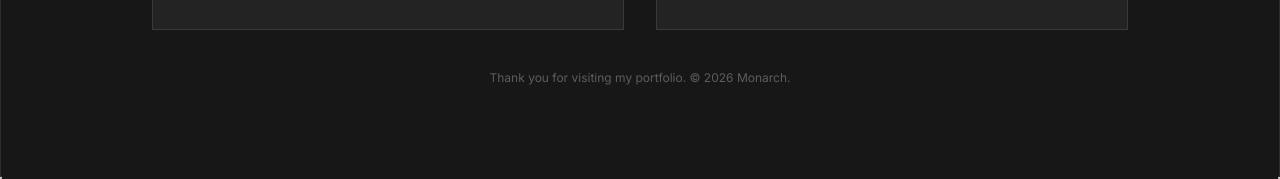
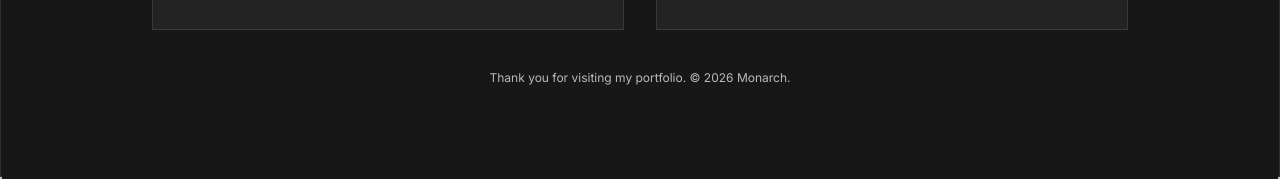
Before and after one commit to Monarch-Commits/Portfolio, a Next.js app: page / in a window 1280 px wide. Shown: the part 7220-7399 px from the top of the page. Built offline with nearby package versions, Linux system fonts and the light colour scheme; no server answers; a web font is replaced by a local one.

Commit message:
optimize

```diff
--- a/components/contact.tsx
+++ b/components/contact.tsx
@@ -128,7 +128,7 @@
           </div>
         </div>
 
-        <p className="mt-10 text-center text-xs text-white/30">
+        <p className="mt-10 text-center text-xs text-white/70">
           Thank you for visiting my portfolio. © {new Date().getFullYear()}{' '}
           Monarch.
         </p>
```
